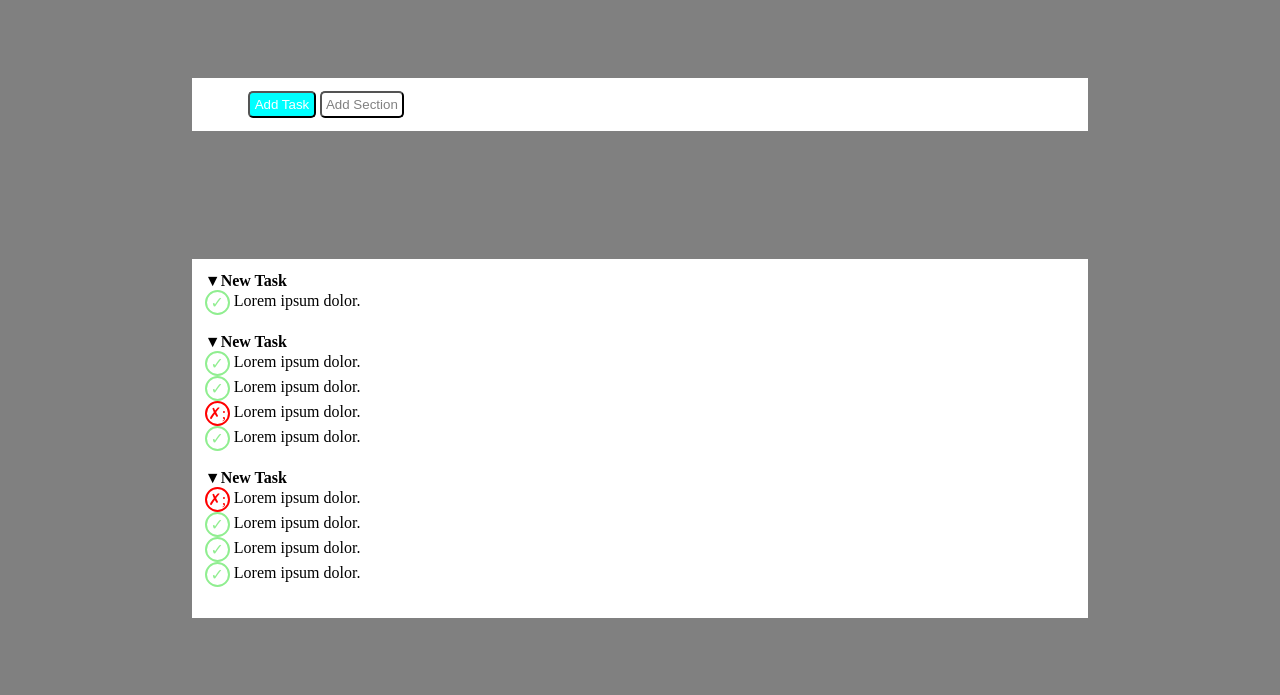
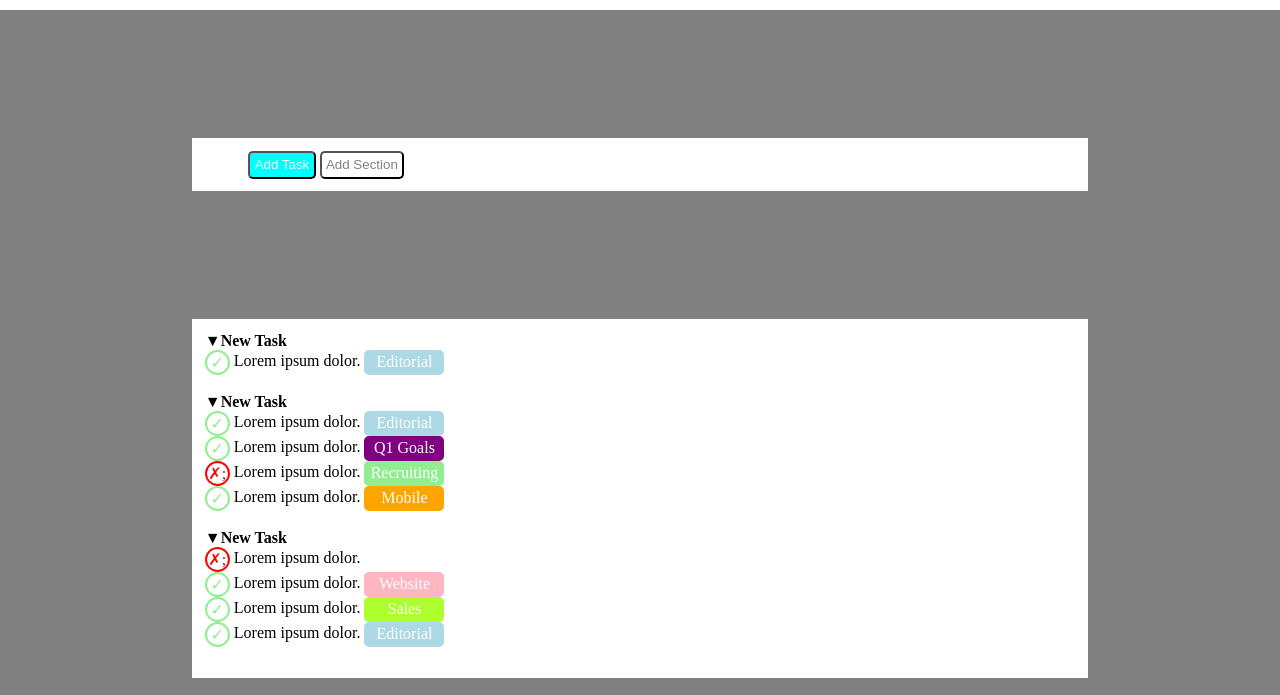
Before and after one commit to GianlucaSirianni/html-css-toboolist, a plain HTML site: page index.html in a window 1280 px wide. Shown: the part 105-800 px from the top of the page. Drawn offline with Linux system fonts and the light colour scheme.

Commit message:
ora la lista ha quantomeno una forma

```diff
--- a/assets/css/style.css
+++ b/assets/css/style.css
@@ -10,6 +10,7 @@ body{
 
 #header-logo{
     background-color: white;
+    padding: 2%;
 
 }
 
@@ -19,7 +20,7 @@ body{
 }
 
 #logo-text{
-    font-size: 3rem;
+    font-size: 3.5rem;
 }
 
 .button-section{
@@ -86,3 +87,87 @@ body{
     vertical-align: middle;
     color: red;
 }
+
+.editorial{
+    display: inline-block;
+    width: 80px;
+    height: 25px;
+    padding: 1px;
+    border-radius: 5px;
+    border: 2px solid lightblue;
+    background-color: lightblue;
+    text-align: center;
+    vertical-align: middle;
+    color: white
+    ;
+}
+
+.Q1{
+    display: inline-block;
+    width: 80px;
+    height: 25px;
+    padding: 1px;
+    border-radius: 5px;
+    border: 2px solid purple;
+    background-color: purple;
+    text-align: center;
+    vertical-align: middle;
+    color: white
+    ;
+}
+
+.recruiting{
+    display: inline-block;
+    width: 80px;
+    height: 25px;
+    padding: 1px;
+    border-radius: 5px;
+    border: 2px solid lightgreen;
+    background-color: lightgreen;
+    text-align: center;
+    vertical-align: middle;
+    color: white
+    ;
+}
+
+.mobile{
+    display: inline-block;
+    width: 80px;
+    height: 25px;
+    padding: 1px;
+    border-radius: 5px;
+    border: 2px solid orange;
+    background-color: orange;
+    text-align: center;
+    vertical-align: middle;
+    color: white
+    ;
+}
+
+.website{
+    display: inline-block;
+    width: 80px;
+    height: 25px;
+    padding: 1px;
+    border-radius: 5px;
+    border: 2px solid lightpink;
+    background-color: lightpink;
+    text-align: center;
+    vertical-align: middle;
+    color: white
+    ;
+}
+
+.sales{
+    display: inline-block;
+    width: 80px;
+    height: 25px;
+    padding: 1px;
+    border-radius: 5px;
+    border: 2px solid greenyellow;
+    background-color: greenyellow;
+    text-align: center;
+    vertical-align: middle;
+    color: white
+    ;
+}
--- a/index.html
+++ b/index.html
@@ -25,25 +25,38 @@
         <!--e uno per la sezione con la to do list-->
         <section class="list-section">
             <div class="list-title">New Task</div>
-            <p><span class="green-check">&check;</span> Lorem ipsum dolor.<span></span></p>
+            <p>
+                <span class="green-check">&check;</span> Lorem ipsum dolor. <span class="editorial">Editorial </span>
+            </p>
             <br>
+
             <div class="list-title">New Task</div>
-            <p><span class="green-check">&check;</span> Lorem ipsum dolor.<span></span></p>
-            <p><span class="green-check">&check;</span> Lorem ipsum dolor.<span></span></p>
-            <p><span class="red-check">&cross;;</span> Lorem ipsum dolor.<span></span></p>
-            <p><span class="green-check">&check;</span> Lorem ipsum dolor.<span></span></p>
+            <p><span class="green-check">&check;</span> Lorem ipsum dolor. <span class="editorial">Editorial </span>
+            </p>
+            <p><span class="green-check">&check;</span> Lorem ipsum dolor. <span class="Q1">Q1 Goals </span>
+            </p>
+            <p><span class="red-check">&cross;;</span> Lorem ipsum dolor. <span class="recruiting">Recruiting </span>
+            </p>
+            <p><span class="green-check">&check;</span> Lorem ipsum dolor. <span class="mobile">Mobile </span>
+            </p>
             <br>
+
             <div class="list-title">New Task</div>
-            <p><span class="red-check">&cross;;</span> Lorem ipsum dolor.<span></span></p>
-            <p><span class="green-check">&check;</span> Lorem ipsum dolor.<span></span></p>
-            <p><span class="green-check">&check;</span> Lorem ipsum dolor.<span></span></p>
-            <p><span class="green-check">&check;</span> Lorem ipsum dolor.<span></span></p>
+            <p><span class="red-check">&cross;;</span> Lorem ipsum dolor.</p>
+            <p><span class="green-check">&check;</span> Lorem ipsum dolor. <span class="website">Website </span>
+            </p>
+            <p><span class="green-check">&check;</span> Lorem ipsum dolor. <span class="sales">Sales </span>
+            </p>
+            <p><span class="green-check">&check;</span> Lorem ipsum dolor. <span class="editorial">Editorial </span>
+            </p>
             <br>
 
         </section>
     </main>
     <footer></footer>
 
+    <span class=""></span>
+
 
 </body>
 </html>
```
